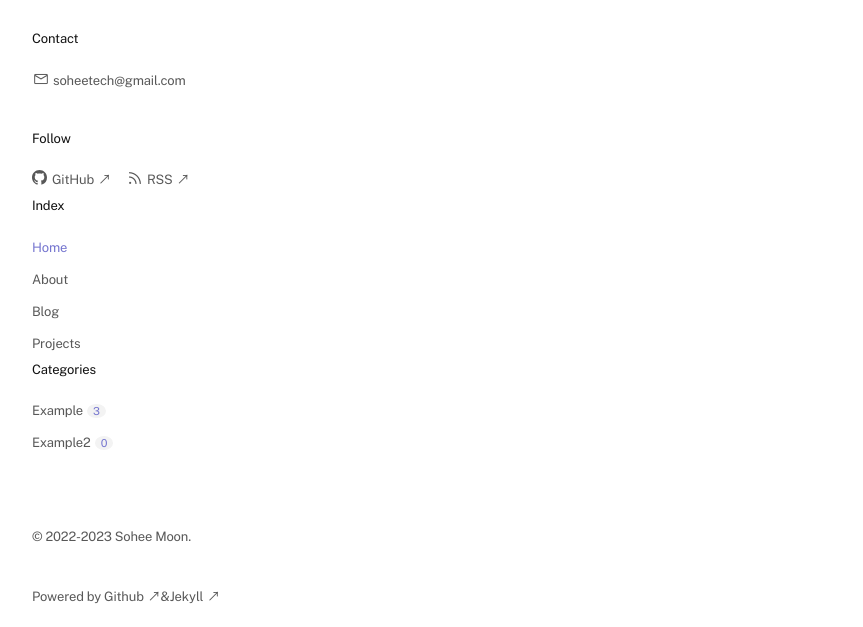
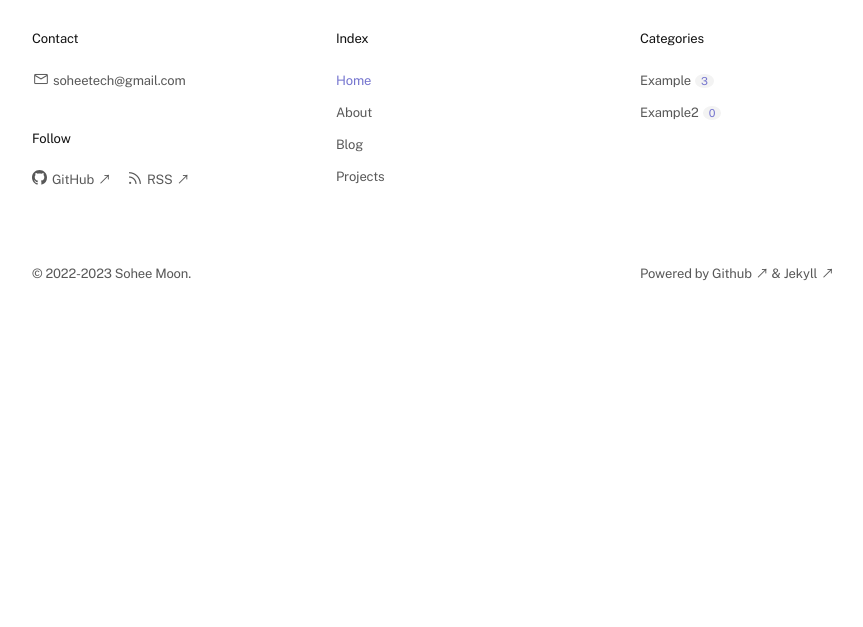
Before and after one commit to soheetech/soheetech.github.io, a Jekyll site: the page built from index.md, in a window 1280 px wide and 1058 px high. Shown: the part 431-1058 px from the top of the window, without its empty margins (16-879 px from the left). Built offline with Jekyll 4.4.1, drawn with Linux system fonts in a browser that asks for light colours.

Commit message:
Update footer.html

```diff
--- a/_includes/footer.html
+++ b/_includes/footer.html
@@ -1,5 +1,5 @@
 <footer>
-  <div class="sitemap container">
+  <div class="sitemap container d-flex">
     <div class="col col-3-12">
       <h6>Contact</h6>
       <p><a href="mailto:{{ site.email }}" class="social-mail"><span class="material-symbols-outlined">mail</span>{{ site.email }}</a></p>
@@ -18,8 +18,8 @@
       {%- include category.html -%}
     </div>
   </div>
-  <div class="copy container">
+  <div class="copy container d-flex">
     <p class="col col-6-12">&copy; 2022-2023 {{ site.author }}.</p>
-    <p class="col col-6-12 powered">Powered by <a href="{{ "https://github.com/" | relative_url }}" target="_blank">Github</a>&<a href="{{ "https://jekyllrb.com/" | relative_url }}" target="_blank">Jekyll</a></p>
+    <p class="col col-6-12 powered">Powered by <a href="{{ "https://github.com/" | relative_url }}" target="_blank">Github</a>&nbsp;&&nbsp;<a href="{{ "https://jekyllrb.com/" | relative_url }}" target="_blank">Jekyll</a></p>
   </div>
 </footer>
```
